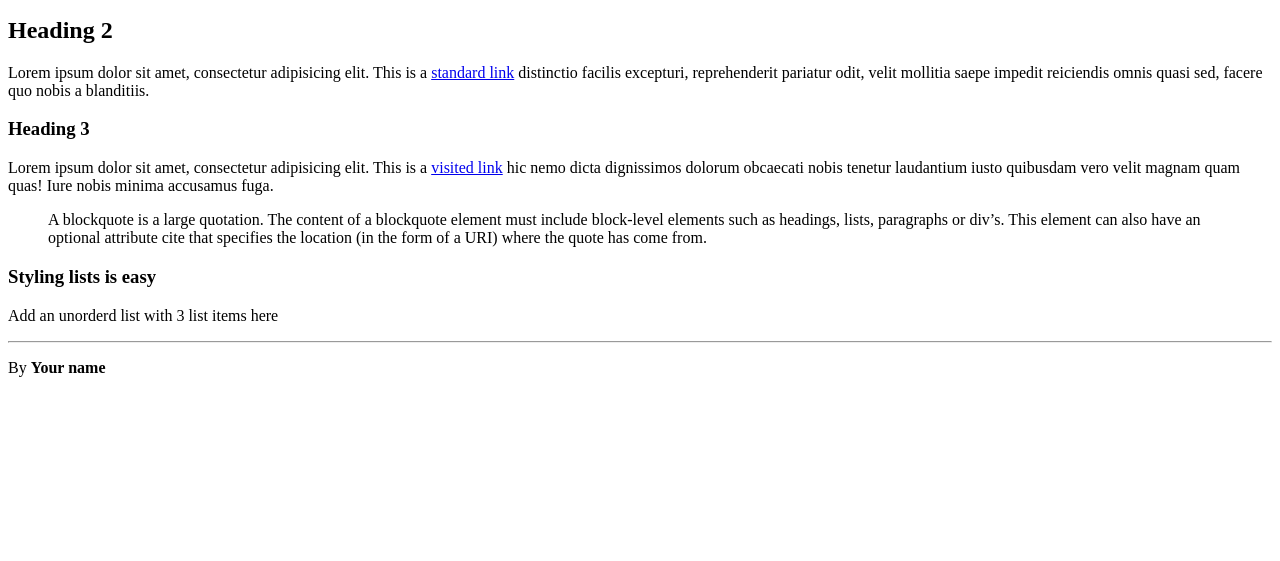
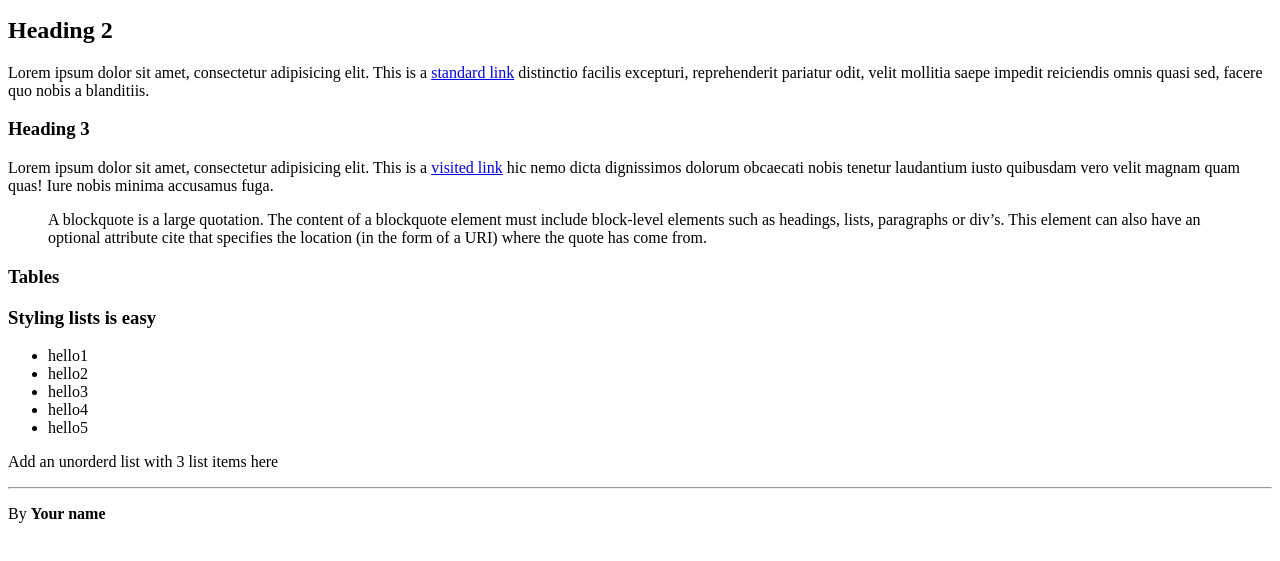
Before and after one commit to mct-ui/html5-boilerplate-VermeulenQuinten, a plain HTML site: page index.html in a window 1280 px wide. Shown: the part 101-662 px from the top of the page. Drawn offline with Linux system fonts and the light colour scheme.

Commit message:
Begin opdracht

```diff
--- a/index.html
+++ b/index.html
@@ -3,7 +3,7 @@
     <head>
         <meta charset="utf-8">
         <meta http-equiv="x-ua-compatible" content="ie=edge">
-        <title></title>
+        <title>UI: Boilerplate</title>
         <meta name="description" content="">
     </head>
     <body>
@@ -28,9 +28,19 @@
                 A blockquote is a large quotation. The content of a blockquote element must include block-level elements such as headings, lists, paragraphs or div’s. This element can also have an optional attribute cite that specifies the location (in the form of a URI) where the quote has come from.
             </p>
         </blockquote>
+        <h3>Tables</h3>
         <h3>
             Styling lists is easy
         </h3>
+            <div>
+                <ul>
+                    <li>hello1</li>
+                    <li>hello2</li>
+                    <li>hello3</li>
+                    <li>hello4</li>
+                    <li>hello5</li>
+                </ul>
+            </div>
         <p>
             Add an unorderd list with 3 list items here
         </p>
```
